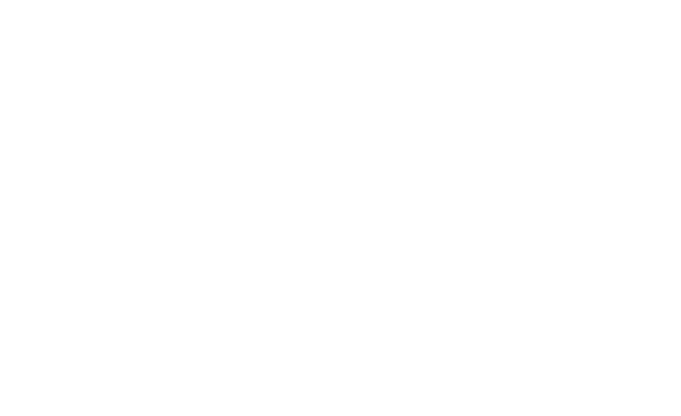
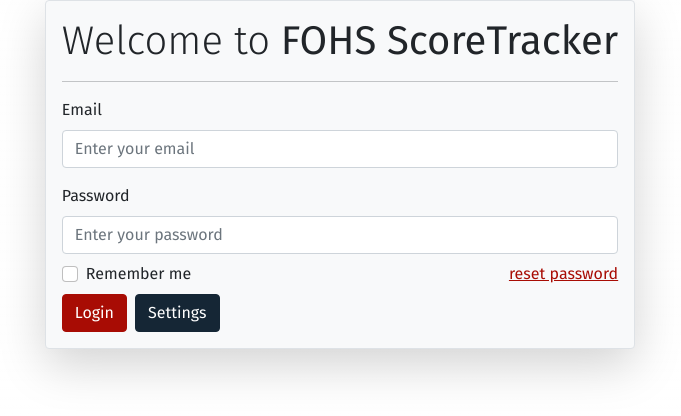
Before and after one commit to fohs-score-tracker/score-tracker-typescript, a React (Vite) app: page / in a window 1280 px wide. Shown: the top 416 px of the page, without its empty margins (300-981 px from the left). Built offline with nearby package versions, Linux system fonts and the light colour scheme.

Commit message:
made the html for login screen

```diff
--- a/index.html
+++ b/index.html
@@ -6,7 +6,7 @@
     <meta name="viewport" content="width=device-width, initial-scale=1.0" />
     <title>Vite App</title>
   </head>
-  <body>
+  <body class="bg-gradient" >
     <div id="root"></div>
     <script type="module" src="/src/main.tsx"></script>
   </body>
--- a/src/App.tsx
+++ b/src/App.tsx
@@ -1,7 +1,7 @@
 import { useState } from "react";
 import { API, APIContext, useAPI } from "./api";
 import "./styles.sass";
-
+import LoginScreen from "./screens/LoginScreen";
 interface IState {
   api: API;
 }
@@ -23,6 +23,7 @@
       {/*
           TODO
        */}
+      <LoginScreen/>
     </APIContext.Provider>
   );
 }
--- a/src/screens/LoginScreen.tsx
+++ b/src/screens/LoginScreen.tsx
@@ -1,7 +1,76 @@
+import { useState } from "react";
+
 export default function LoginScreen() {
   return (
-    <h1 onClick={() => alert("test")} className="text-primary">
-      Login
-    </h1>
+    <div>
+      <div className="h-100 d-flex align-items-center">
+        <form className="mx-auto bg-light border rounded p-3 shadow-lg col-11 col-md-auto">
+          <h1 className="fw-light text-center">
+            Welcome to
+            <br className="d-md-none" />
+            <b> FOHS ScoreTracker</b>
+          </h1>
+          <hr />
+
+          <div className="mb-3">
+            <label className="form-label"> Email </label>
+            <input
+              required
+              placeholder="Enter your email"
+              type="email"
+              className="form-control"
+            />
+          </div>
+          <div className="mb-1 mb-md-2">
+            <label className="form-label"> Password </label>
+            <input
+              required
+              type="password"
+              placeholder="Enter your password"
+              className="form-control"
+            />
+          </div>
+          <div className="d-flex justify-content-between mb-1 mb-md-2">
+          <div className="form-check col-auto mb-0">
+            <input type="checkbox"  className="form-check-input" id="rememberMe" />
+            <label className="form-check-label" htmlFor="rememberMe">Remember me</label>
+            </div>
+            <a href="#">reset password</a>
+          </div>
+          <div className="d-flex flex-wrap">
+            <button
+              type="submit"
+              className="btn btn-primary col-md-auto col-12 mb-2 mb-md-0 me-0 me-md-2"
+            >
+            Login
+            </button>
+            <button
+              type="button"
+              className="btn btn-secondary col-md-auto col-12"
+              data-bs-toggle="collapse"
+              data-bs-target="#loginSettings"
+            >
+              Settings
+            </button>
+          </div>
+          <div className="collapse rounded border shadow-sm mt-2 p-2" id="loginSettings">
+            <div className="text-danger text-center mb-1"> Developer Options</div>
+            <label className="form-label"> API Base </label>
+            <input type="url" className="form-control font-monospace" required />
+          </div>
+        </form>
+      </div>
+    </div>
   );
 }
+
+function alertCouldNotLogin(props: any) {
+  return (
+    <div
+      className={`alert alert-dismissible d-flex align-items-center alert-${props.errorType}  `}
+    >
+      <slot>Something went wrong</slot>
+      {/* <button type="button" className="btn-close" onClick={()} ></button> */}
+    </div>
+  );
+}
```
Also changed, not shown: src/screens/WelcomeScreen.tsx (+16 -0 lines), .yarnrc.yml (added), 2 other files (tests, documents, lock files or other folders).
